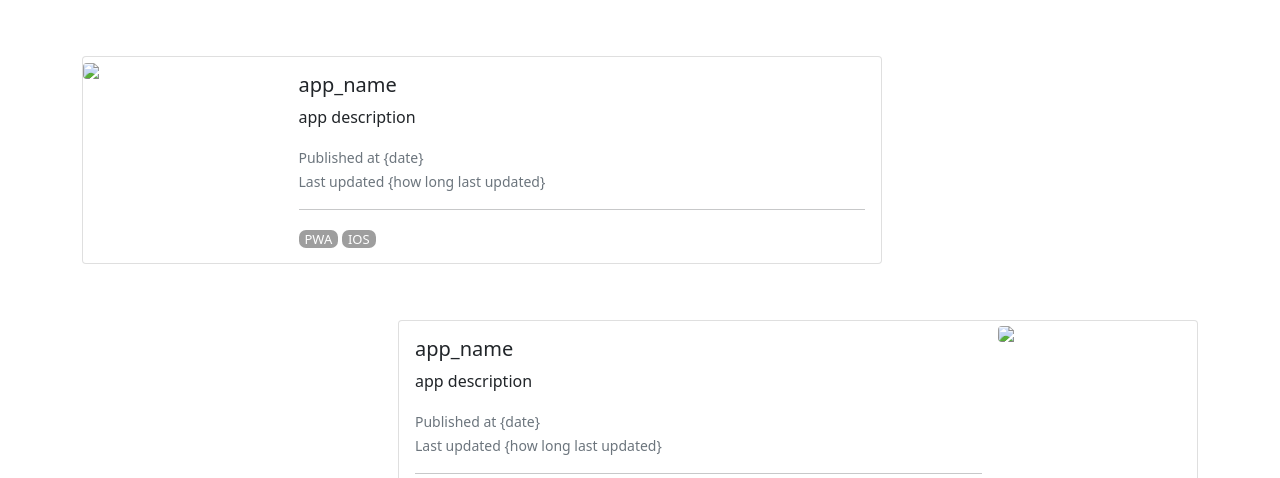
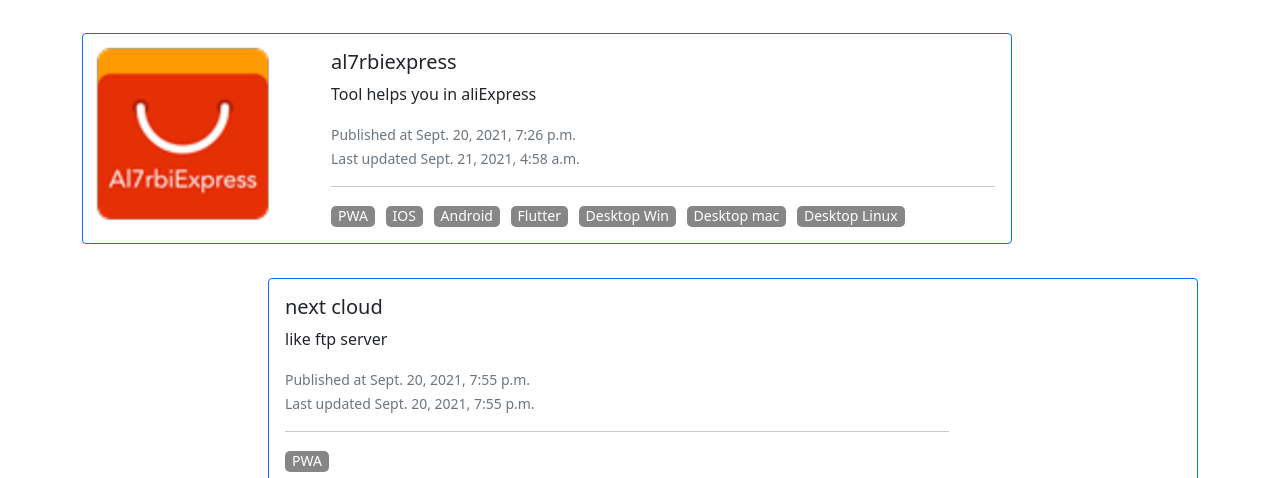
Before and after one commit to virusAl7rbi/al7rbi_site, a Django app: page / in a window 1280 px wide. Shown: the part 16-494 px from the top of the page. Run offline with Django 3.2, Linux system fonts and the light colour scheme; data comes from the database, SQL or seed files in the repository; both versions use the stored data as it was after the commit; grey boxes are pictures that could not be loaded.

Commit message:
update Frontend

```diff
--- a/apps/models.py
+++ b/apps/models.py
@@ -1,5 +1,13 @@
 from django.db import models
 from multiselectfield import MultiSelectField
+
+import uuid
+from PIL import Image
+from io import BytesIO
+from django.core.files import File
+from django.core.files.base import ContentFile
+from django.db import models
+
 
 platforms = (
         ('PWA', 'Progressive Web App'),
@@ -14,7 +22,23 @@ platforms = (
 
 def image_upload(instance, filename):
     img_name, ext = filename.split(".")
-    return f"app/{instance.id}.{ext}"
+    return f"media/app/{instance.id}.{ext}"
+
+class ResizeImageMixin:
+    def resize(self, imageField: models.ImageField, size:tuple):
+        im = Image.open(imageField)  # Catch original
+        source_image = im.convert('RGB')
+        source_image.thumbnail(size)  # Resize to size
+        output = BytesIO()
+        source_image.save(output,quality=200 ,format='PNG') # Save resize image to bytes
+        output.seek(0)
+
+        content_file = ContentFile(output.read())  # Read output and create ContentFile in memory
+        file = File(content_file)
+
+        random_name = f'app/{uuid.uuid4()}.png'
+        imageField.save(random_name, file, save=False)
+
 
 class Apps(models.Model): # table
     name = models.CharField(max_length=50,blank=False, unique=True)
@@ -31,3 +55,9 @@ class Apps(models.Model): # table
     platforms = MultiSelectField(choices=platforms)
     def __str__(self):
         return self.name
+
+    def save(self, *args, **kwargs):
+        # if self.pk is None:
+        #     self.resize(self.image, (192, 192))
+
+        super().save(*args, **kwargs)
--- a/apps/templates/index.html
+++ b/apps/templates/index.html
@@ -5,7 +5,7 @@
     <!-- Required meta tags -->
     <meta charset="utf-8" />
     <meta http-equiv="X-UA-Compatible" content="IE=edge" />
-    <meta name="viewport" content="width=device-width, initial-scale=1" />
+    <meta name="viewport" content="width=device-width, initial-scale=1.0" />
     <link rel="stylesheet" href="{% static 'css/style.css' %}" />
 
     <!-- Bootstrap CSS -->
@@ -48,84 +48,89 @@
 
   <body>
     <nav class="navbar navbar-light bg-light navbar-expand">
-      <div class="container-fluid">
-
-      </div>
+      <div class="container-fluid"></div>
       <!-- nav -->
     </nav>
     <div class="container">
-      <div class="card mb-10">
+      {% for app in apps_list %}
+      <div class="row mx-auto">
+        <div class="card col-md-10 col-sm-12 col-xs-12 border-primary">
           <div class="row g-0">
             <div class="col-md-3">
               <img
-              src="http://al7rbiexpress.al7rbi.tk/manifest-logo/android/android-launchericon-192-192.png"
+                src="/media/{{app.0.image}}"
                 class="img-fluid rounded-start"
                 loading="lazy"
               />
             </div>
             <div class="col-md-9">
               <div class="card-body">
-              <h5 class="card-title">app_name</h5>
-              <p class="card-text">app description</p>
+                <h5 class="card-title">{{app.0.name}}</h5>
+                <p class="card-text">{{app.0.description}}</p>
                 <p class="card-text">
-                <small class="text-muted">Published at {date}</small>
+                  <small class="text-muted"
+                    >Published at {{app.0.published_time}}</small
+                  >
                   <br />
                   <small class="text-muted"
-                  >Last updated {how long last updated}</small
+                    >Last updated {{app.0.last_update}}</small
                   >
                 </p>
                 <hr />
                 <p class="card-text">
-                <small class="text-muted">
-                  <tag class="platform">PWA</tag>
-                  <tag class="platform">IOS</tag>
+                  <small class="text-muted tags">
+                    {% for tag in app.0.platforms %}
+                    <tag class="tag">{{tag}}</tag>
+                    {% endfor %}
                   </small>
                 </p>
               </div>
             </div>
           </div>
         </div>
+        <div class="col-md-2 col-lg-2 col-sm-0 col-xs-0"></div>
+      </div>
+      {% if app.1.name != None %}
+      <div class="row mx-auto">
+        <div class="col-md-2 col-lg-2 col-sm-0 col-xs-0"></div>
           <div class="rtl">
-    <div class="card mb-10 ltr">
+            <div class="card ltr col-md-10 col-sm-12 col-xs-12 border-primary">
               <div class="row g-0">
                 <div class="col-md-9">
-
                   <div class="card-body">
-              <h5 class="card-title">app_name</h5>
-              <p class="card-text">app description</p>
+                    <h5 class="card-title">{{app.1.name}}</h5>
+                    <p class="card-text">{{app.1.description}}</p>
                     <p class="card-text">
-                <small class="text-muted">Published at {date}</small>
+                      <small class="text-muted"
+                        >Published at {{app.1.published_time}}</small
+                      >
                       <br />
                       <small class="text-muted"
-                  >Last updated {how long last updated}</small
+                        >Last updated {{app.1.last_update}}</small
                       >
                     </p>
                     <hr />
                     <p class="card-text">
-                <small class="text-muted">
-                <a href="{{url_app}}">
-                  <tag class="platform">PWA</tag>
-                </a>
-                <a href="{{url_app}}">
-                  <tag class="platform">IOS</tag>
-                </a>
+                      <small class="text-muted tags">
+                        {% for tag in app.1.platforms %}
+                        <tag class="tag">{{tag}}</tag>
+                        {% endfor %}
                       </small>
                     </p>
                   </div>
                 </div>
                 <div class="col-md-3">
                   <img
-              src="http://al7rbiexpress.al7rbi.tk/manifest-logo/android/android-launchericon-192-192.png"
+                    src="{{app.1.image}}"
                     class="img-fluid rounded-start"
                     loading="lazy"
                   />
-
                 </div>
               </div>
             </div>
         </div>
-
-
+      </div>
+      {% endif %} {% endfor %}
     </div>
     <script
       src="https://cdn.jsdelivr.net/npm/bootstrap@5.0.2/dist/js/bootstrap.min.js"
--- a/project/settings.py
+++ b/project/settings.py
@@ -24,7 +24,7 @@ SECRET_KEY = 'django-insecure-gmr@a+^lc^&3#2k2k^@a1f*7*tyahk4%4$oz=0o-o267#kmg*2
 # SECURITY WARNING: don't run with debug turned on in production!
 DEBUG = True
 
-ALLOWED_HOSTS = []
+ALLOWED_HOSTS = ["*"]
 
 
 # Application definition
--- a/static/css/style.css
+++ b/static/css/style.css
@@ -1,29 +1,41 @@
-.img-fluid{
-    height: 200px !important;
-    width: auto;
+:root {
+  --color: #868686;
+  --transition-time: 0.5s;
 }
-.card{
-    width: 50rem;
-    height: 13rem;
-    margin-top: 5%;
-    transition: all 0.5s ease;
+.img-fluid {
+  height: 200px !important;
+  width: auto;
+}
+.card {
+  /* width: 50rem; */
+  margin-top: 3% !important;
+  transition: all 1s;
+  transform: matrix3d(15deg);
+}
+
+.card .tags .tag {
+  border-radius: 5px;
+  padding: 0 0.5em 2px;
+  margin-right: 0.5em;
+  line-height: 1.5em;
+  transition: all, var(--transition-time);
+  background: var(--color);
+  color: white;
+}
+.row > *{
+    padding: 0 !important;
 }
 .card:hover{
-    box-shadow: red;
-    transition: all;
+    transition: 1s;
+    transform: scale(1.06);
+
 }
-.row{
-    width: auto;
+.container {
+  padding-bottom: 5%;
 }
-.platform {
-    background-color: #9e9e9e;
-    padding: 0 6px;
-    font-size: 13px;
-    border-radius: 7px;
-    color: rgb(255, 255, 255);
+.rtl {
+  direction: rtl !important;
 }
-.container{
-    padding-bottom: 5%;
+.ltr {
+  direction: ltr !important;
 }
-.rtl{direction:rtl!important;}
-.ltr{direction:ltr!important;}
```
Also changed, not shown: app/3.png (renamed from media/app/1.png), db.sqlite3, media/app/3.png (added). Lines whose indentation alone changed are shown as unchanged.
